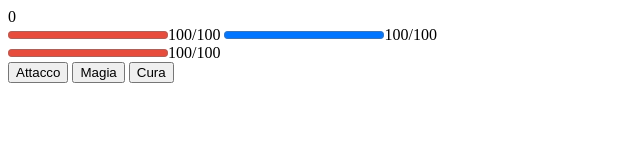
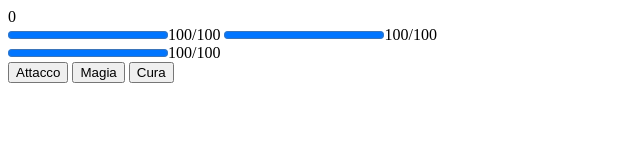
Before and after one commit to ManuMk7/Monster-Arena-, a website: page client/game.html in a window 1280 px wide. Shown: the whole page, without its empty margins (0-640 px from the left). Drawn offline with Linux system fonts and the light colour scheme; files that its build step writes are made by us from their sources.

Commit message:
eliminazione colori da hatml per metterli in css

```diff
--- a/client/game.html
+++ b/client/game.html
@@ -14,7 +14,7 @@ Quando il giocatore muore, mostra il punteggio finale e permette di iniziare una
 <head>
     <title></title>
     <meta charset="utf-8">
-    <link href="css/style.css" type="text/css" rel="stylesheet">
+    <link rel="stylesheet" href="style.css">
 </head>
 <body>
     <script src="js/game.js"></script>
@@ -28,14 +28,14 @@ Quando il giocatore muore, mostra il punteggio finale e permette di iniziare una
 <div id="giocatore">
 
     <label for="hp-giocatore"></label>
-    <progress id="hp-giocatore" max="100" value="100" style="accent-color: #e74c3c;"></progress><span id="testoHp">100/100</span>
+    <progress id="hp-giocatore" max="100" value="100"></progress><span id="testoHp">100/100</span>
     <label for="mp-giocatore"></label>
     <progress id="mp-giocatore" max="100" value="100"></progress><span id="testoMp">100/100</span>
 </div>
 <div id="mostro">
     <span id="NomeMostro"></span>
     <label for="hp-mostro"></label>
-    <progress id="hp-mostro" max="100" value="100" style="accent-color: #e74c3c;"></progress><span id="testoHp">100/100</span>
+    <progress id="hp-mostro" max="100" value="100"></progress><span id="testoHp">100/100</span>
 </div>
 
 <div id="azioni">
```
